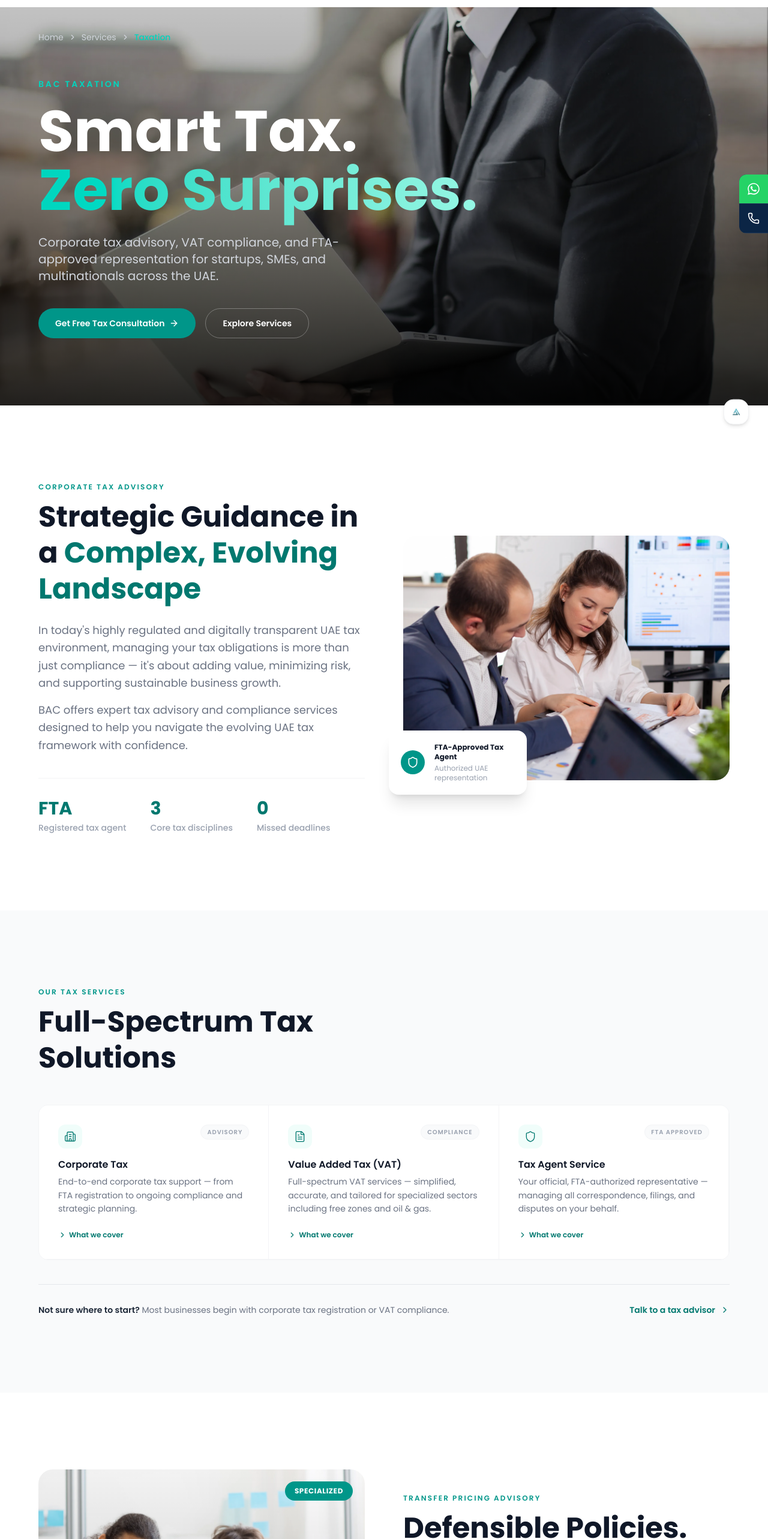
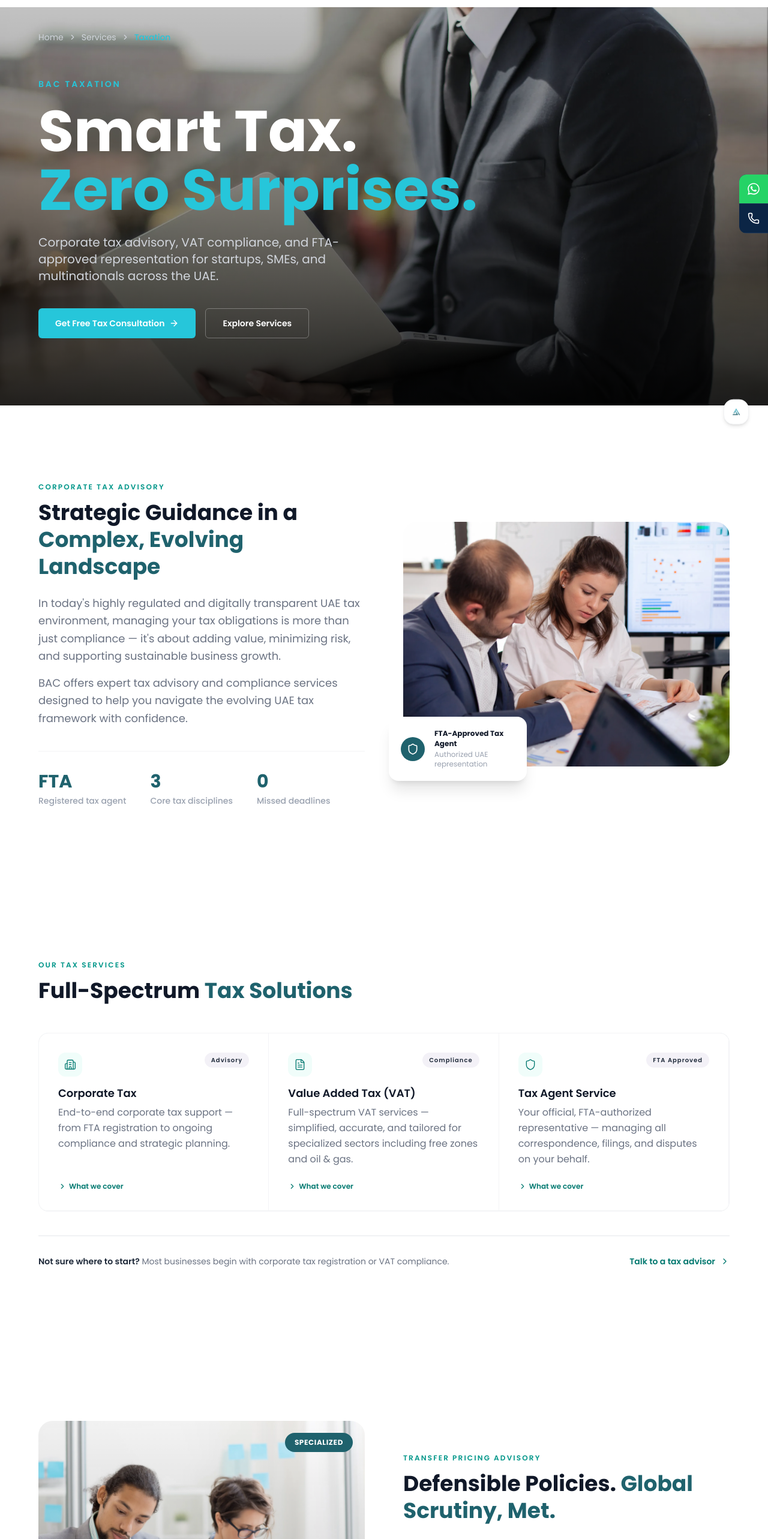
Before and after one commit to ajinas001/booker_new, a Next.js app: page /taxation in a window 1280 px wide. Shown: the part 60-2626 px from the top of the page at 60% size. Built offline with nearby package versions, Linux system fonts and the light colour scheme.

Commit message:
updated audit and taxation page

```diff
--- a/src/app/taxation/page.jsx
+++ b/src/app/taxation/page.jsx
@@ -169,17 +169,17 @@ function TaxServiceCard({ service, index, open, onToggle }) {
           <div className="w-10 h-10 rounded-xl bg-teal-50 flex items-center justify-center flex-shrink-0">
             <Icon className="w-5 h-5 text-teal-700" strokeWidth={1.6} />
           </div>
-          <span className="text-[10px] font-semibold uppercase tracking-widest text-gray-400 bg-gray-50 border border-gray-100 px-2.5 py-1 rounded-full">
+          <span className="text-[10px] font-semibold  tracking-widest text-gray-800 bg-purpletint border border-purpletint px-2.5 py-1 rounded-full">
             {service.tag}
           </span>
         </div>
 
         {/* Title + desc */}
         <div>
-          <h3 className="text-base font-semibold text-gray-900 mb-1.5 leading-snug">
+          <h3 className="text-base md:text-lg font-semibold text-gray-900 mb-1.5 leading-snug">
             {service.title}
           </h3>
-          <p className="text-sm text-gray-500 leading-relaxed">{service.desc}</p>
+          <p className="text-sm md:text-[16px] text-gray-500 leading-relaxed">{service.desc}</p>
         </div>
 
         {/* Toggle */}
@@ -211,13 +211,13 @@ function TaxServiceCard({ service, index, open, onToggle }) {
                 {service.highlights.map((h, i) => (
                   <div
                     key={i}
-                    className="flex items-start gap-2 text-xs text-gray-600 leading-relaxed"
+                    className="flex items-start gap-2 text-xs md:text-[13px] text-gray-600 leading-relaxed"
                   >
-                    <CheckCircle className="w-3.5 h-3.5 text-teal-500 mt-0.5 flex-shrink-0" />
+                    <CheckCircle className="w-3.5 h-3.5 text-textprimary mt-0.5 flex-shrink-0" />
                     {h}
                   </div>
                 ))}
-                <div className="flex items-start gap-2 text-[11px] text-gray-400 leading-relaxed border-t border-gray-100 pt-2.5 mt-1">
+                <div className="flex items-start gap-2 text-[11px] md:text-[14px] text-gray-400 leading-relaxed border-t border-gray-100 pt-2.5 mt-1">
                   <Users className="w-3.5 h-3.5 mt-0.5 flex-shrink-0 text-gray-300" />
                   {service.forWhom}
                 </div>
@@ -315,7 +315,7 @@ export default function TaxationPage() {
             <ChevronRight className="w-3.5 h-3.5" />
             <span>Services</span>
             <ChevronRight className="w-3.5 h-3.5" />
-            <span className="text-teal-400 font-medium">Taxation</span>
+            <span className="text-textprimary font-medium">Taxation</span>
           </motion.div>
 
           {/* Hero text */}
@@ -327,7 +327,7 @@ export default function TaxationPage() {
               initial={{ opacity: 0, y: 20 }}
               animate={{ opacity: 1, y: 0 }}
               transition={{ duration: 0.6, delay: 0.1 }}
-              className="text-teal-400 text-sm font-semibold uppercase tracking-[0.2em] mb-5"
+              className="text-textprimary text-sm font-semibold uppercase tracking-[0.2em] mb-5"
             >
               BAC Taxation
             </motion.p>
@@ -340,7 +340,7 @@ export default function TaxationPage() {
             >
               Smart Tax.
               <br />
-              <span className="text-transparent bg-clip-text bg-gradient-to-r from-teal-400 to-teal-200">
+              <span className="text-transparent bg-clip-text bg-textprimary">
                 Zero Surprises.
               </span>
             </motion.h1>
@@ -363,14 +363,14 @@ export default function TaxationPage() {
             >
               <Link
                 href="/contact"
-                className="inline-flex items-center gap-2 bg-teal-600 hover:bg-teal-500 text-white px-7 py-3.5 rounded-full font-semibold text-sm transition-colors duration-200"
+                className="inline-flex items-center gap-2 bg-textprimary text-white px-7 py-3.5 rounded-md hover:text-textsecondary hover:bg-white font-semibold text-sm transition-colors duration-200"
               >
                 Get Free Tax Consultation
                 <ArrowRight className="w-4 h-4" />
               </Link>
               <a
                 href="#services"
-                className="inline-flex items-center gap-2 border border-white/30 text-white hover:border-white/70 px-7 py-3.5 rounded-full font-semibold text-sm transition-colors duration-200"
+                className="inline-flex items-center gap-2 border border-white/30 text-white hover:border-white/70 px-7 py-3.5 rounded-md font-semibold text-sm transition-colors duration-200"
               >
                 Explore Services
               </a>
@@ -389,17 +389,17 @@ export default function TaxationPage() {
               viewport={{ once: true }}
             >
               <SectionLabel>Corporate Tax Advisory</SectionLabel>
-              <h2 className="text-4xl md:text-5xl font-extrabold text-gray-900 leading-tight mb-6">
+              <h2 className="text-3xl md:text-4xl font-bold text-gray-900 leading-tight mb-6">
                 Strategic Guidance in a{" "}
-                <span className="text-teal-700">Complex, Evolving Landscape</span>
+                <span className="text-textsecondary">Complex, Evolving Landscape</span>
               </h2>
-              <p className="text-gray-500 text-lg leading-relaxed mb-4">
+              <p className="text-gray-500 text-sm md:text-lg leading-relaxed mb-4">
                 In today's highly regulated and digitally transparent UAE tax
                 environment, managing your tax obligations is more than just
                 compliance — it's about adding value, minimizing risk, and
                 supporting sustainable business growth.
               </p>
-              <p className="text-gray-500 text-lg leading-relaxed mb-10">
+              <p className="text-gray-500 text-sm md:text-lg leading-relaxed mb-10">
                 BAC offers expert tax advisory and compliance services designed to
                 help you navigate the evolving UAE tax framework with confidence.
               </p>
@@ -412,7 +412,7 @@ export default function TaxationPage() {
                   { value: "0", label: "Missed deadlines" },
                 ].map((s) => (
                   <div key={s.label}>
-                    <p className="text-3xl font-extrabold text-teal-700 mb-1">
+                    <p className="text-3xl font-extrabold text-textsecondary mb-1">
                       {s.value}
                     </p>
                     <p className="text-sm text-gray-400 font-medium">{s.label}</p>
@@ -442,7 +442,7 @@ export default function TaxationPage() {
               </div>
               {/* Floating badge */}
               <div className="absolute -bottom-6 -left-6 bg-white rounded-2xl shadow-xl p-5 flex items-center gap-4 max-w-[230px]">
-                <div className="w-10 h-10 rounded-full bg-teal-600 flex items-center justify-center flex-shrink-0">
+                <div className="w-10 h-10 rounded-full bg-textsecondary flex items-center justify-center flex-shrink-0">
                   <Shield className="w-5 h-5 text-white" />
                 </div>
                 <div>
@@ -459,7 +459,7 @@ export default function TaxationPage() {
         </section>
 
         {/* ── SERVICES GRID ────────────────────────────────────────────────── */}
-        <section id="services" className="py-20 md:py-32 bg-gray-50">
+        <section id="services" className="py-20 md:py-32 bg-white">
           <div className="max-w-7xl mx-auto px-6 md:px-16">
             {/* Header */}
             <motion.div
@@ -470,13 +470,13 @@ export default function TaxationPage() {
               className="mb-12 max-w-2xl"
             >
               <SectionLabel>Our Tax Services</SectionLabel>
-              <h2 className="text-4xl md:text-5xl font-extrabold text-gray-900 leading-tight">
-                Full-Spectrum Tax Solutions
+              <h2 className="text-3xl md:text-4xl font-bold text-gray-900 leading-tight">
+                Full-Spectrum <span className="text-textsecondary">Tax Solutions</span>
               </h2>
             </motion.div>
 
             {/* Bordered grid */}
-            <div className="border border-gray-100 rounded-2xl overflow-hidden">
+            <div className="border border-gray-100 bg-gray-200 rounded-2xl overflow-hidden">
               <div className="grid md:grid-cols-3 divide-x divide-y divide-gray-100">
                 {taxServices.map((service, index) => (
                   <TaxServiceCard
@@ -541,7 +541,7 @@ export default function TaxationPage() {
                   />
                   <div className="absolute inset-0 bg-gradient-to-t from-black/20 to-transparent" />
                 </div>
-                <div className="absolute top-5 right-5 bg-teal-600 text-white text-xs font-bold uppercase tracking-wider px-4 py-2 rounded-full">
+                <div className="absolute top-5 right-5 bg-textsecondary text-white text-xs font-bold uppercase tracking-wider px-4 py-2 rounded-full">
                   Specialized
                 </div>
               </motion.div>
@@ -555,11 +555,11 @@ export default function TaxationPage() {
                 viewport={{ once: true }}
               >
                 <SectionLabel>Transfer Pricing Advisory</SectionLabel>
-                <h2 className="text-4xl md:text-5xl font-extrabold text-gray-900 leading-tight mb-6">
+                <h2 className="text-3xl md:text-4xl font-bold text-gray-900 leading-tight mb-6">
                   Defensible Policies.{" "}
-                  <span className="text-teal-700">Global Scrutiny, Met.</span>
+                  <span className="text-textsecondary">Global Scrutiny, Met.</span>
                 </h2>
-                <p className="text-gray-500 text-lg leading-relaxed mb-10">
+                <p className="text-gray-500 text-sm md:text-lg leading-relaxed mb-10">
                   With increased global scrutiny on intercompany transactions, our
                   experts help you develop defensible transfer pricing policies
                   aligned with UAE regulations and international standards.
@@ -579,12 +579,12 @@ export default function TaxationPage() {
                         initial="hidden"
                         whileInView="visible"
                         viewport={{ once: true }}
-                        className="flex items-start gap-4 p-4 rounded-xl border border-gray-100 bg-gray-50 hover:border-teal-200 hover:bg-teal-50 transition-colors duration-200"
+                        className="flex items-start gap-4 p-4 rounded-xl border border-gray-100 bg-gray-100 hover:border-purpletint hover:bg-purpletint transition-colors duration-200"
                       >
-                        <div className="w-9 h-9 rounded-lg bg-teal-50 border border-teal-100 flex items-center justify-center flex-shrink-0">
-                          <Icon className="w-4 h-4 text-teal-600" strokeWidth={1.8} />
+                        <div className="w-9 h-9 rounded-lg bg-gray-200 border border-gray-200 flex items-center justify-center flex-shrink-0">
+                          <Icon className="w-4 h-4 text-textsecondary" strokeWidth={1.8} />
                         </div>
-                        <p className="text-sm text-gray-700 leading-relaxed pt-1.5">
+                        <p className="text-sm md:text-lg text-gray-700 leading-relaxed pt-1.5">
                           {item.text}
                         </p>
                       </motion.div>
@@ -595,7 +595,7 @@ export default function TaxationPage() {
         </section>
 
         {/* ── WHY BAC ──────────────────────────────────────────────────────── */}
-        <section className="py-20 md:py-28 bg-gray-50">
+        <section className="py-6  md:py-16 bg-white">
           <div className="max-w-7xl mx-auto px-6 md:px-16">
             <motion.div
               variants={fadeUp}
@@ -605,9 +605,10 @@ export default function TaxationPage() {
               className="text-center mb-16"
             >
               <SectionLabel>Why Choose Us</SectionLabel>
-              <h2 className="text-4xl md:text-5xl font-extrabold text-gray-900">
-                Why Businesses Trust BAC for Taxation
-              </h2>
+              <h2 className="text-3xl md:text-3xl lg:text-4xl font-semibold text-black">
+             Why Businesses Trust <spam className="text-textsecondary" >BAC</spam> for Taxation
+            </h2>
+
             </motion.div>
 
             <div className="grid sm:grid-cols-2 lg:grid-cols-5 gap-6">
@@ -624,7 +625,7 @@ export default function TaxationPage() {
                     className="group text-center p-7 rounded-2xl border border-gray-100 bg-white hover:border-teal-200 hover:shadow-md transition-all duration-300"
                   >
                     <div className="w-12 h-12 bg-teal-50 group-hover:bg-teal-100 rounded-2xl flex items-center justify-center mx-auto mb-5 transition-colors duration-200">
-                      <Icon className="w-6 h-6 text-teal-600" strokeWidth={1.6} />
+                      <Icon className="w-6 h-6 text-textsecondary" strokeWidth={1.6} />
                     </div>
                     <h3 className="font-bold text-gray-900 text-sm mb-2">
                       {item.title}
```
Also changed, not shown: src/app/audit-assurance/page.jsx (+33 -28 lines).
